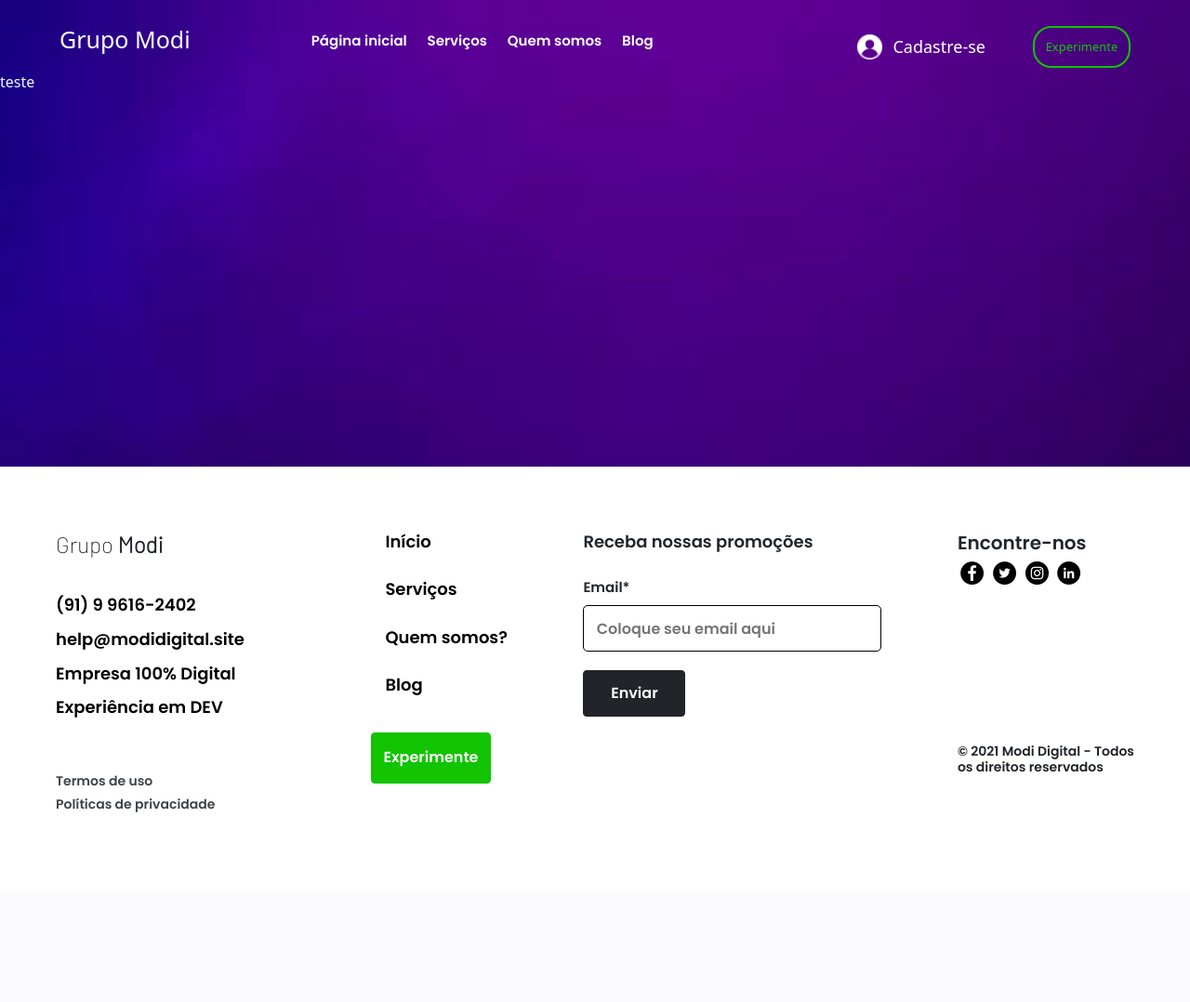
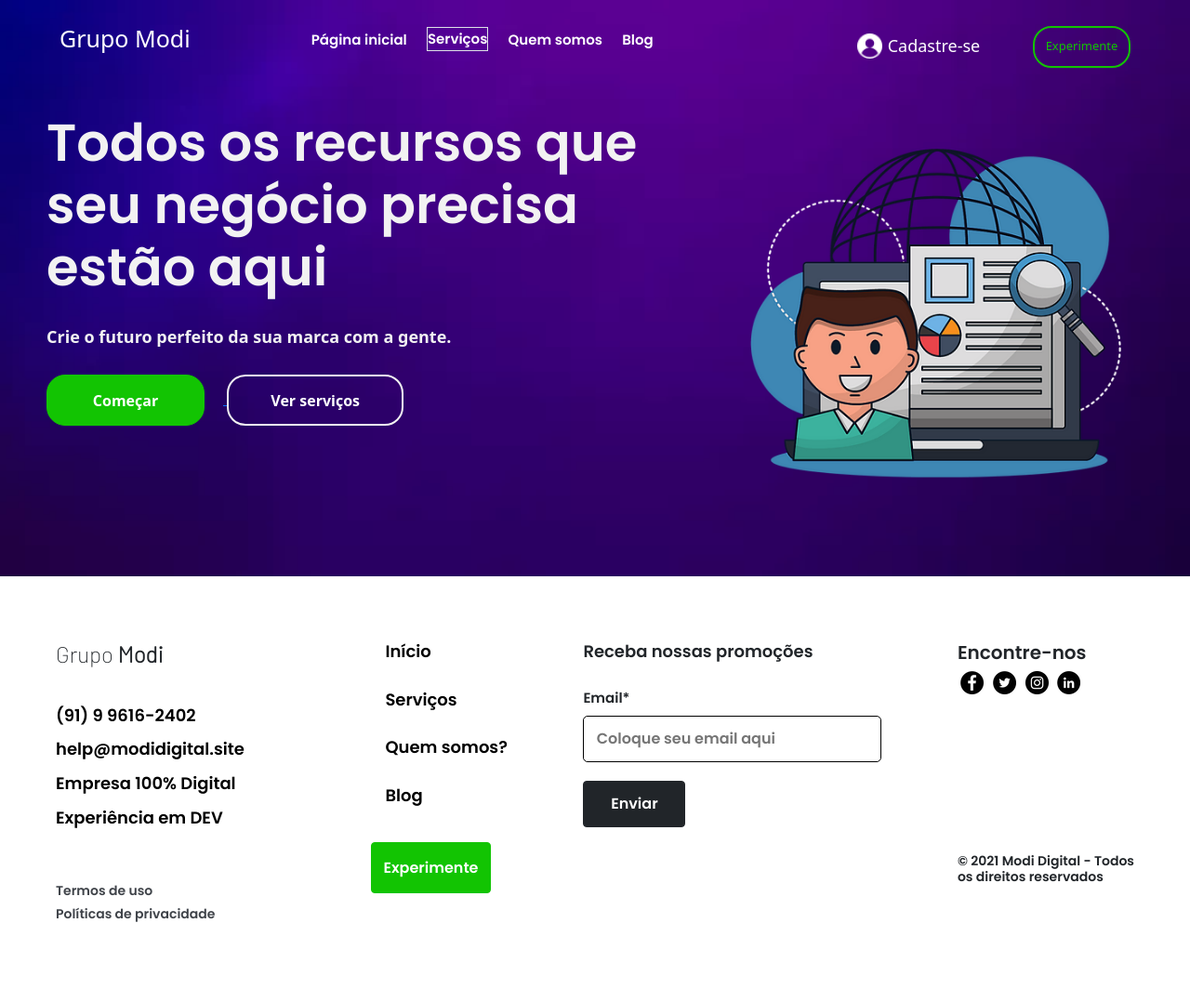
Before and after one commit to GuiLeoni14/modi_django, a Django app: page / in a window 1280 px wide. Shown: the whole page at 93% size. Before the commit the page ends 874 px from the top, so only its background shows below. Run offline with Django 3.2, Linux system fonts and the light colour scheme.

Commit message:
estilizando index.html

```diff
--- a/modi/static/css/styles.css
+++ b/modi/static/css/styles.css
@@ -1,31 +1,24 @@
 @import url('https://fonts.googleapis.com/css2?family=Poppins:wght@600&display=swap');
 @import url('https://fonts.googleapis.com/css2?family=Barlow:wght@200&display=swap');
 html {
-    height: 100%;
-    min-height: 100%;
-}
-
-body {
-    display: flex;
-    flex-direction: column;
-    min-height: 100%;
-
+    margin: 0%;
+    padding: 0%;
 }
 
 /* Header */
 nav{
-    background-image: url("../img/fundo-nav.webp");
+    background-image: url("../img/fundo-nav2.png");
     background-repeat: no-repeat;
     background-size: cover;
     width: 100%;
-    height: 62.7vh;
-
+    height: auto;
 }
 
 #info-nav{
+    padding-top: 50px;
     display: flex;
     width: 90%;
-    margin: 2% 5% 0% 5%;
+    margin: 0% 5% 0% 5%;
     height: 50px;
     justify-content: space-between;
     align-items: center;
@@ -60,6 +53,16 @@ ul li a:hover{
 
 ul li a:hover:visited{
     color: #12c402;
+}
+#ap{
+    padding: 20px;
+    position: absolute;
+    width: 200px;
+}
+#ap li{
+    cursor: pointer;
+    display: block;
+    color: red;
 }
 
 #div-botoes{
@@ -107,6 +110,10 @@ ul li a:hover:visited{
 
 /* INDEX */
 
+.row{
+    width: 100%;
+    height: auto;
+}
 #btn-experimente {
     color: #12c402;
     padding: auto;
@@ -129,6 +136,72 @@ ul li a:hover:visited{
     height: 32px;
 }
 
+.container-nav{
+    margin: 50px 0px 0px 50px;
+}
+.index-title h1{
+    margin-top: 20px;
+    text-align: left;
+    color: #f2f2f2;
+    font-size: 56px;
+    font-family: 'Poppins', sans-serif;
+}
+.index-title h6{
+    font-weight: 900;
+    font-size: 18px;
+    color: #f2f2f2;
+    margin-top: 30px;
+    text-align: left;
+}
+
+.index-botoes{
+    text-align: left;
+    margin-top: 30px;
+}
+
+.index-botoes .btn{
+    margin-right: 20px;
+    width: 190px;
+    height: 55px;
+    border-radius: 20px;
+    font-weight: 900;
+}
+
+#btn-comecar{
+    background: #12c402;
+    border-color: #12c402;
+    width: 170px;
+    transition: 0.4s;
+}
+
+#btn-comecar:hover{
+    transition: 0.4s;
+    border-color: #0D0D0D;
+    background: #0D0D0D;
+    color: #f2f2f2;
+}
+
+#btn-ver-servicos{
+    border: 2px solid #f2f2f2;
+    background: transparent;
+    transition: 0.4s;
+}
+
+#btn-ver-servicos:hover{
+    transition: 0.4s;
+    border-color: #0D0D0D;
+    background: #0D0D0D;
+}
+
+.img-index{
+    padding: 0%;
+}
+.img-index img{
+    height: 500px;
+    width: auto;
+    margin-bottom: 20px;
+
+}
 /* Footer */
 footer {
     width: 100%;
--- a/modi/static/js/index.js
+++ b/modi/static/js/index.js
@@ -0,0 +1,4 @@
+$(document).ready(function(){
+
+    console.log('funcionou')
+});
--- a/modi/templates/base.html
+++ b/modi/templates/base.html
@@ -29,14 +29,19 @@
 
             <ul>
                 <li><a href="">Página inicial</a></li>
-                <li><a href="">Serviços</a></li>
+                <li class="border" id="ver" ><a href="#">Serviços</a>
+                    <ul  class="border" id="ap" style="display: none">
+                        <li>nossos serviços</li>
+                        <li>Portifólio</li>
+                    </ul>
+                </li>
                 <li><a href="">Quem somos</a></li>
                 <li><a href="">Blog</a></li>
             </ul>
 
             <div id="div-botoes">
                 <button id="bt-cadastro"type="button"><img id="img-botao" src="{% static  '/img/user.png'%}"> <p>Cadastre-se</p>
-                <button id="bt-exp"type="button">Experimente</button>
+                <a href="{% url 'registro' %}"><button id="bt-exp"type="button">Experimente</button></a>
             </div>
         </div>
 
@@ -101,6 +106,17 @@
             </div>
         </div>
     </footer>
+    <script>
+        var a=document.getElementById('ver')
+        var b=document.getElementById('ap')
+            a.onclick= function ver(){
+                b.style.display = 'block';
+                setTimeout(() => {
+                    b.style.display = 'none';
+                }, 3000);
+
+            }
+    </script>
 </body>
 
 </html>
--- a/modi/templates/template/index.html
+++ b/modi/templates/template/index.html
@@ -1,8 +1,26 @@
 {% extends 'base.html' %}
 {% block title %}Mide{% endblock %}
 {% block content %}
-<p style="color: aliceblue;">
-    teste
-</p>
+<div class="container-nav">
+    <div class="row ">
+        <div class="index-title col-7 text-end ">
+            <h1>
+                Todos os recursos que seu negócio precisa estão aqui
+            </h1>
+            <h6>Crie o futuro perfeito da sua marca com a gente.</h6>
+            <div class="index-botoes">
+                <a href="#" class="text-end">
+                    <button class="btn btn-success"  id="btn-comecar">Começar</button>
+                </a>
+                <a href="#" class="text-start">
+                    <button class="btn btn-success"  id="btn-ver-servicos">Ver serviços</button>
+                </a>
+            </div>
+        </div>
+        <div class="img-index col-4 ">
+            <img  src="../../static/img/imgindex.png" alt="">
+        </div>
+    </div>
+</div>
 </nav>
 {% endblock %}
--- a/project/urls.py
+++ b/project/urls.py
@@ -13,12 +13,13 @@ Including another URLconf
     1. Import the include() function: from django.urls import include, path
     2. Add a URL to urlpatterns:  path('blog/', include('blog.urls'))
 """
-from os import name
+import os
 from django.contrib import admin
-from django.urls import path
+from django.urls import path, include
 from modi.views import home
 
 urlpatterns = [
     path('admin/', admin.site.urls),
     path('', home, name='home'),
+    path('', include('users.urls')),
 ]
--- /dev/null
+++ b/users/urls.py
@@ -0,0 +1,7 @@
+from django.contrib import admin
+from django.urls import path, include
+from users.views import registro
+
+urlpatterns = [
+    path('registro/', registro, name='registro'),
+]
```
Also changed, not shown: modi/templates/template/registro.html (added, +56 -0 lines), users/views.py (+20 -2 lines), db.sqlite3, modi/static/img/fundo-nav2.png (added), modi/static/img/imgindex.png (added).
